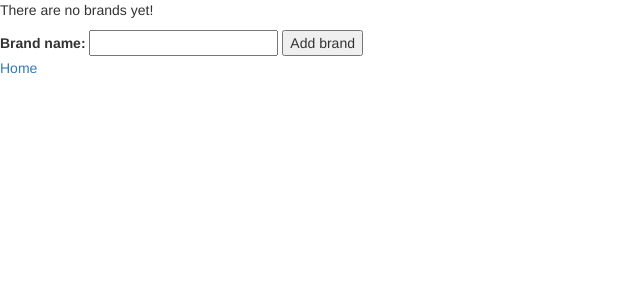
After one commit to marywarrington/shoes-php-code-review, a PHP site: template views/brands.html.twig in a window 1280 px wide. The commit adds this page. Shown: the top 300 px of the page, without its empty margins (0-640 px from the left). Run offline with PHP 8.4, Linux system fonts and the light colour scheme; the template is opened without the code that fills it, so the values that code supplies are empty; some libraries are stand-ins or nearby versions.

Commit message:
Add brands twig and route in app

```diff
--- /dev/null
+++ b/views/brands.html.twig
@@ -0,0 +1,23 @@
+<!DOCTYPE html>
+<html>
+    <head>
+        {% include '/includes/head.html.twig' %}
+    </head>
+    <body>
+        {% if brands is not empty %}
+        <p>Here are the brands</p>
+            {% for brand in brands %}
+                <h4><a href="/brands/{{ brand.getId }}">{{ brand.getBrandName }}</a></h4>
+            {% endfor %}
+        {% else %}
+            <p>There are no brands yet!</p>
+        {% endif %}
+
+        <form action="/brands" method="post">
+            <label for="brand_name">Brand name: </label>
+            <input type="text" name="brand_name">
+            <button type="submit">Add brand</button>
+        </form>
+        <a href="/">Home</a>
+    </body>
+</html>
```
Also changed, not shown: app/app.php (+7 -0 lines).
